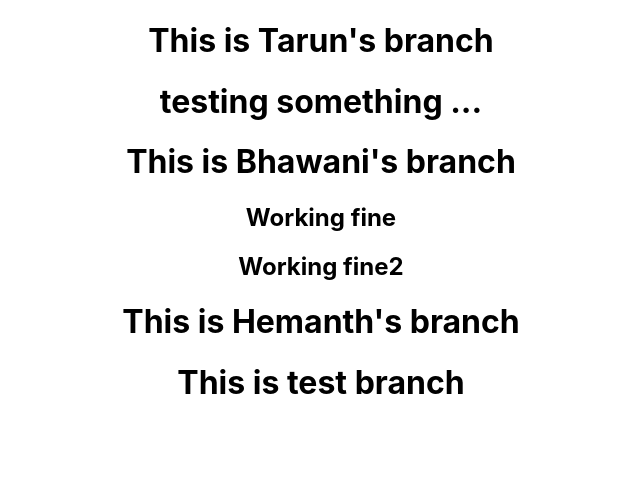
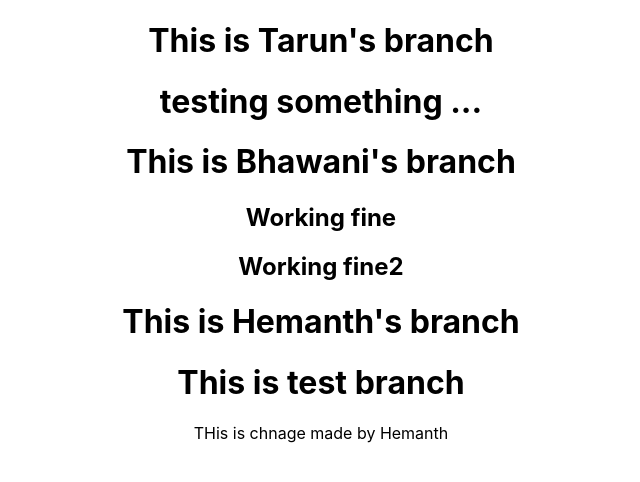
Before and after one commit to hmntk/primevideoclone, a React (Create React App) app: page / in a window 1280 px wide. Shown: the top 482 px of the page, without its empty margins (319-959 px from the left). Built offline with nearby package versions, Linux system fonts and the light colour scheme.

Commit message:
test commit agaon

```diff
--- a/src/App.js
+++ b/src/App.js
@@ -12,12 +12,10 @@ function App() {
       <h1>This is Bhawani's branch</h1>
       <h2>Working fine</h2>
       <h2>Working fine2</h2>
-
-
       <h1>This is Hemanth's branch</h1>
 
       <h1>This is test branch</h1>
-
+      <span>THis is chnage made by Hemanth</span>
 
 
     </div>
```
